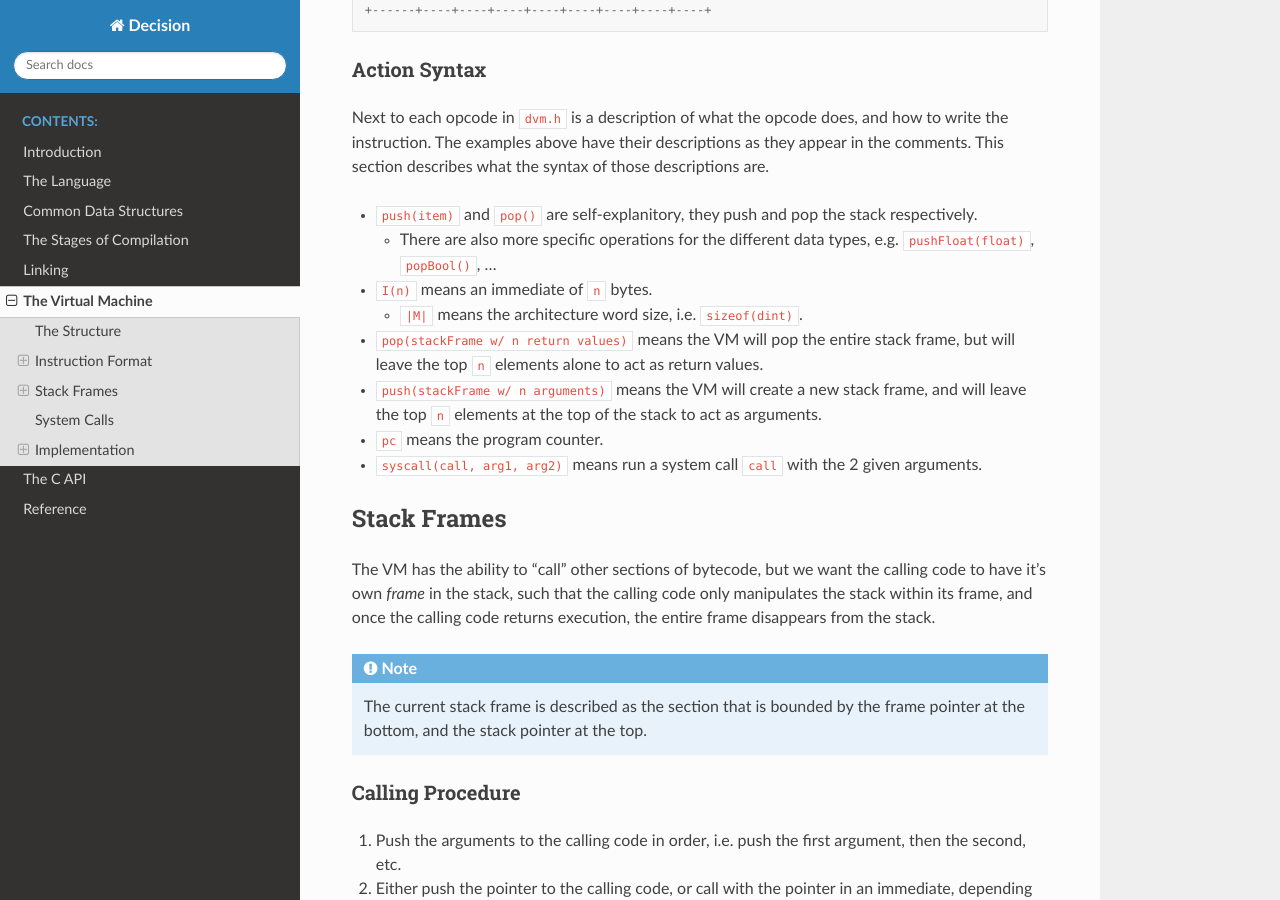
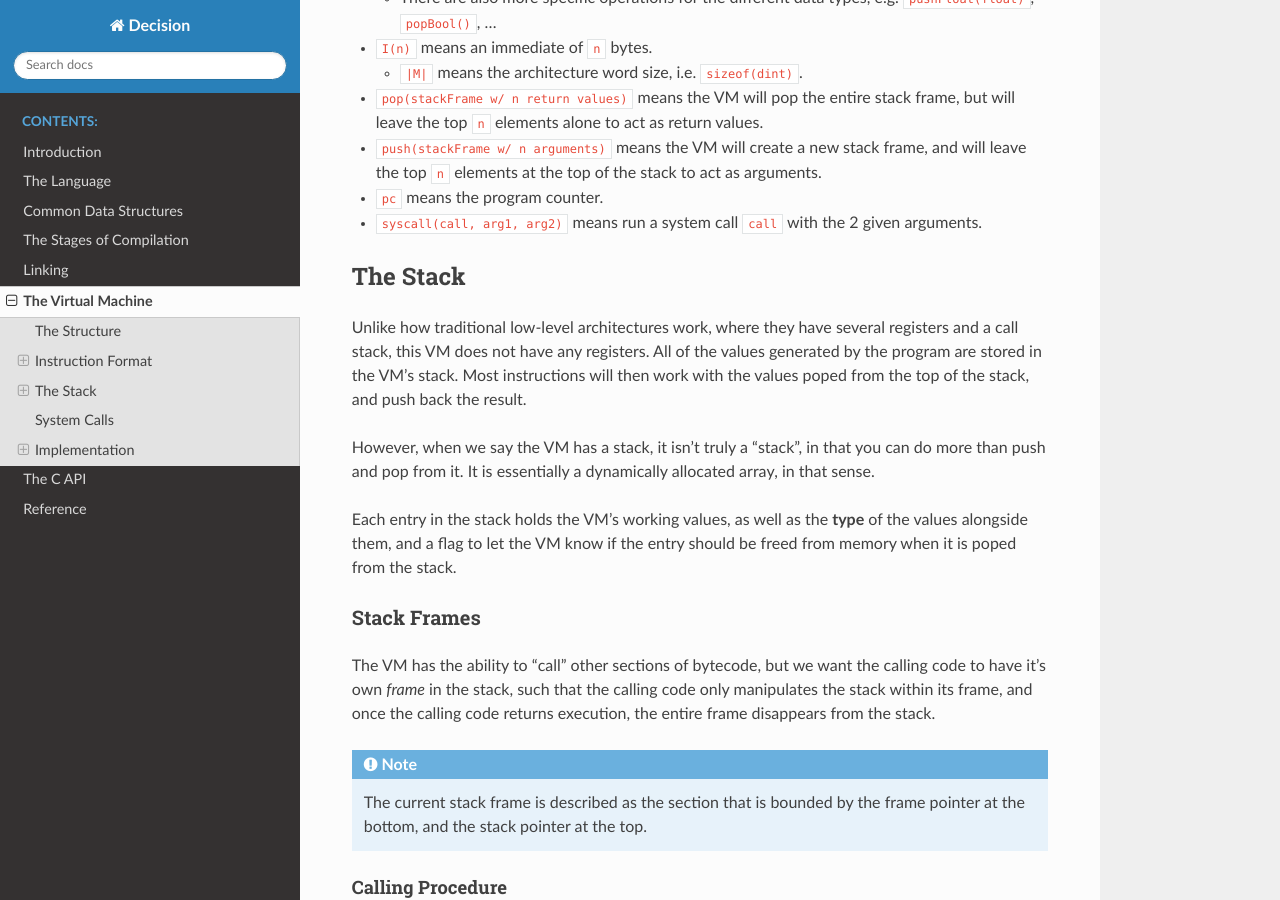
Before and after one commit to drwhut/decision, a Sphinx documentation site: the page built from docs/developer/source/the_virtual_machine/index.rst, in a window 1280 px wide and 900 px high, scrolled down 2695 px. Built offline with Sphinx 7.4.7 and the Read the Docs theme 2.0.0, drawn with Linux system fonts in a browser that asks for light colours; some of the changed text lies outside the part shown.

Commit message:
Updated VM documentation.

```diff
--- a/docs/developer/source/the_virtual_machine/index.rst
+++ b/docs/developer/source/the_virtual_machine/index.rst
@@ -188,9 +175,26 @@ those descriptions are.
 * ``syscall(call, arg1, arg2)`` means run a system call ``call`` with the 2
   given arguments.
 
-############
+#########
+The Stack
+#########
+
+Unlike how traditional low-level architectures work, where they have several
+registers and a call stack, this VM does not have any registers. All of the
+values generated by the program are stored in the VM's stack. Most instructions
+will then work with the values poped from the top of the stack, and push back
+the result.
+
+However, when we say the VM has a stack, it isn't truly a "stack", in that you
+can do more than push and pop from it. It is essentially a dynamically
+allocated array, in that sense.
+
+Each entry in the stack holds the VM's working values, as well as the **type**
+of the values alongside them, and a flag to let the VM know if the entry should
+be freed from memory when it is poped from the stack.
+
 Stack Frames
-############
+============
 
 The VM has the ability to "call" other sections of bytecode, but we want the
 calling code to have it's own *frame* in the stack, such that the calling code
@@ -203,7 +207,7 @@ execution, the entire frame disappears from the stack.
    frame pointer at the bottom, and the stack pointer at the top.
 
 Calling Procedure
-=================
+-----------------
 
 1. Push the arguments to the calling code in order, i.e. push the first
    argument, then the second, etc.
@@ -222,7 +226,7 @@ Calling Procedure
    argument.
 
 Returning Procedure
-===================
+-------------------
 
 1. Push the return values in reverse order, i.e. the last return value first,
    and the first return value last.
```
Also changed, not shown: other parts of docs/developer/source/the_virtual_machine/index.rst (+0 -13 lines).
